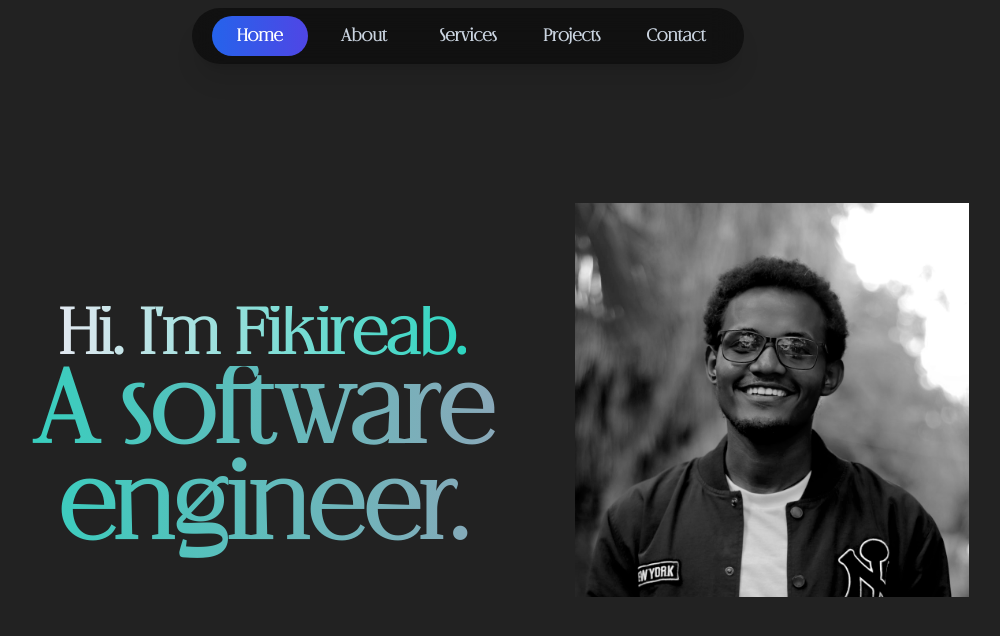
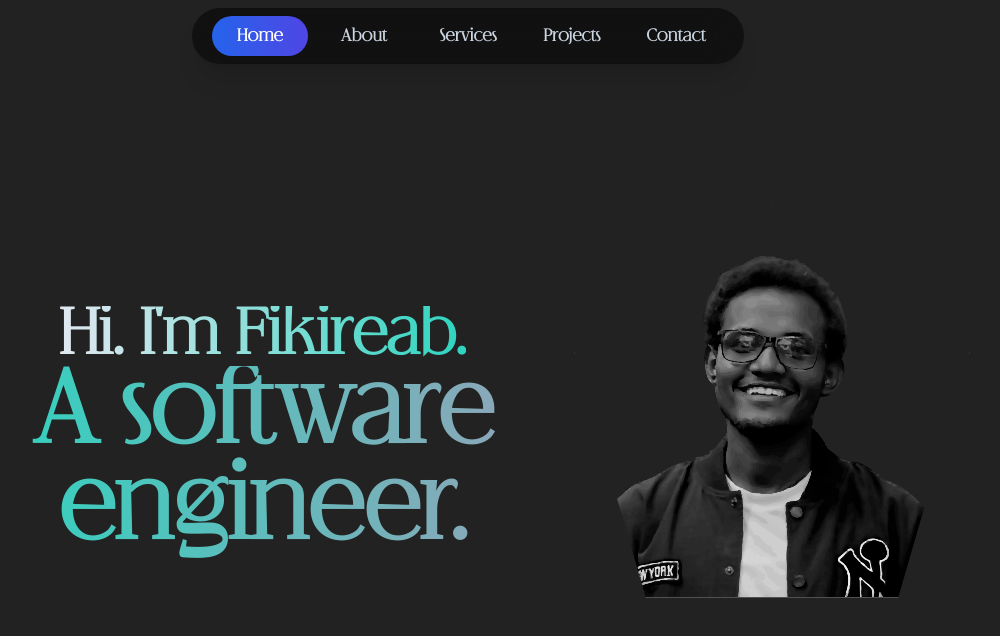
Before and after one commit to fikireab-m/personal-website, a React (Vite) app: page / in a window 1280 px wide. Shown: the top 636 px of the page, without its empty margins (172-1172 px from the left). Built offline with nearby package versions, Linux system fonts and the light colour scheme.

Commit message:
custome svg

```diff
--- a/src/pages/Hero.tsx
+++ b/src/pages/Hero.tsx
@@ -1,6 +1,6 @@
 import { LazyMotion, domAnimation, m, motion } from "framer-motion"
 import styles from "./hero.module.css"
-import myPic from "../assets/images/picme.png"
+import myPic from "../assets/images/picme.svg"
 
 const Hero = () => {
   const style = {
@@ -14,7 +14,7 @@ const Hero = () => {
         <div className="w-full xl:w-10/12 py-16 lg:px-8 block md:flex gap-4 justify-center items-center">
           <div className="w-full md:w-3/5 pt-16 flex flex-col justify-center items-center">
             <motion.h1 className="bg-clip-text text-transparent bg-gradient-to-r from-slate-200 to-teal-400 text-5xl xs:text-5xl sm:text-6xl font-black leading-relaxed text-center"
-              initial={{ y: 1800, opacity: 0 }}
+              initial={{ y: -1800, opacity: 0 }}
               animate={{ y: 0, opacity: 1.0 }}
               transition={{ duration: 1.0 }}
             >
@@ -25,7 +25,7 @@ const Hero = () => {
               ))}
             </motion.h1>
             <motion.h1 className="bg-clip-text text-transparent bg-gradient-to-r from-teal-400 to-slate-400 text-5xl xs:text-5xl sm:text-6xl md:text-8xl font-black leading-relaxed text-center"
-              initial={{ y: 1800, opacity: 0 }}
+              initial={{ y: -1800, opacity: 0 }}
               animate={{ y: 0, opacity: 1.0 }}
               transition={{ delay: 0.2, duration: 1.0, ease: 'easeOut' }}
             >
@@ -36,8 +36,8 @@ const Hero = () => {
               ))}
             </motion.h1>
           </div>
-          <motion.div className={`pic_container w-full md:w-2/5`}
-            initial={{ x: -1800, opacity: 0 }}
+          <motion.div className="w-full md:w-2/5" style={style}
+            initial={{ x: 1800, opacity: 0 }}
             animate={{ x: 0, opacity: 1 }}
             transition={{ delay: 0.2, duration: 1.5, ease: 'easeOut' }}
           >
```
Also changed, not shown: src/assets/images/picme.png, src/assets/images/picme.svg (added).
